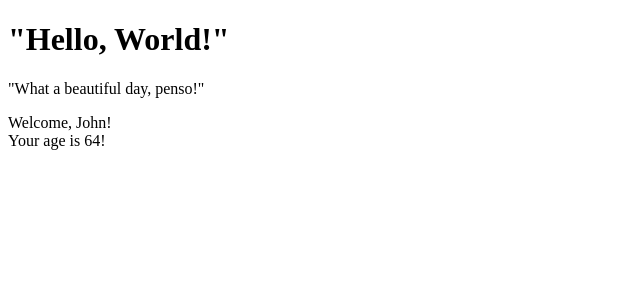
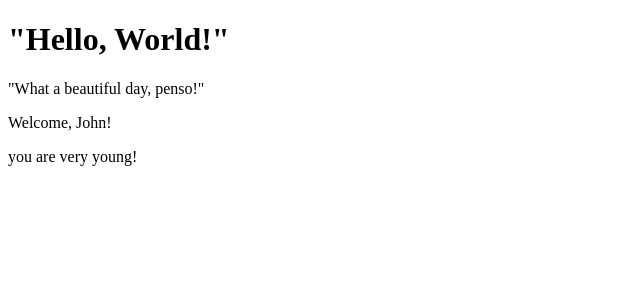
Before and after one commit to Seraban09/react-exercises, a React (Create React App) app: page / in a window 1280 px wide. Shown: the top 300 px of the page, without its empty margins (0-640 px from the left). Built offline with nearby package versions, Linux system fonts and the light colour scheme.

Commit message:
conditional-rendering 05 done

```diff
--- a/src/Welcome.js
+++ b/src/Welcome.js
@@ -1,12 +1,12 @@
 import React, { Component } from 'react'
 import { Age } from './Age'
 
-let age= 64;
+let age= 16;
 export class Welcome extends Component {
   render() {
     return (
       <div>Welcome, {this.props.name}!
-      {age>=18 && age<65 && this.props.name==="John" ? <Age eta={age} /> : <strong>dato non valido</strong> }
+      {age>=18  ? <Age eta={age} /> : <p>you are very young!</p> }
       </div>
     )
   }
```
